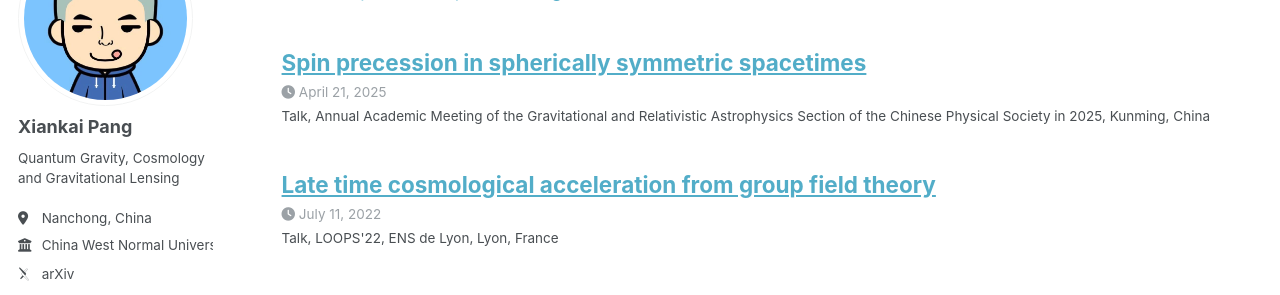
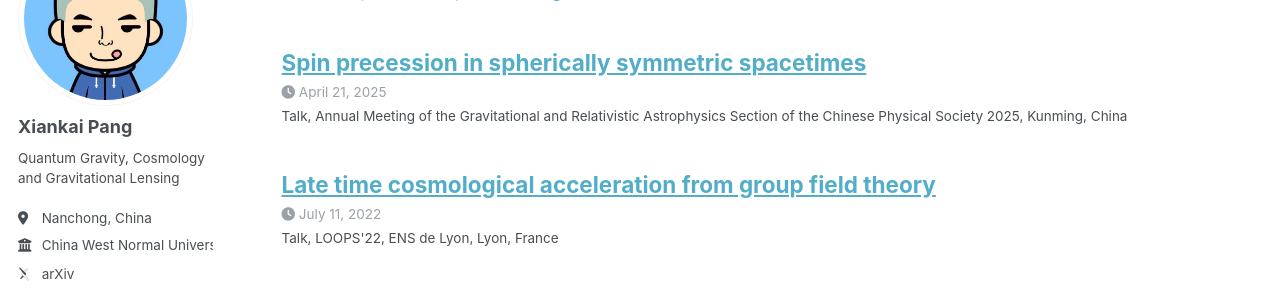
Before and after one commit to NineBeans2/NineBeans2.github.io, a Jekyll site: the page built from _pages/talks.html, in a window 1280 px wide and 1068 px high. Shown: the part 168-463 px from the top of the window. Built offline with Jekyll 4.4.1, drawn with Linux system fonts in a browser that asks for light colours; some web fonts are replaced; a script that is not in the unit is left out.

Commit message:
parallesspin talk changed to gr annual meeting talk

```diff
--- a/_talks/2025-04-21-parallelspin.md
+++ b/_talks/2025-04-21-grannualmeeting.md
@@ -2,8 +2,8 @@
 title: "Spin precession in spherically symmetric spacetimes"
 collection: talks
 type: "Talk"
-permalink: /talks/2025-04-21-parallelspin
-venue: "Annual Academic Meeting of the Gravitational and Relativistic Astrophysics Section of the Chinese Physical Society in 2025"
+permalink: /talks/2025-04-21-grannualmeeting
+venue: "Annual Meeting of the Gravitational and Relativistic Astrophysics Section of the Chinese Physical Society 2025"
 date: 2025-04-21
 location: "Kunming, China"
 ---
```
